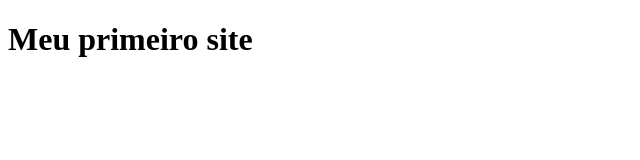
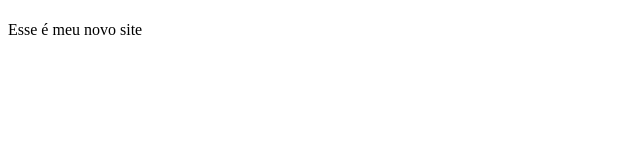
Before and after one commit to andressa224/2024-1B-meu-primeiro-site, a plain HTML site: page index.html in a window 1280 px wide. Shown: the whole page, without its empty margins (0-640 px from the left). Drawn offline with Linux system fonts and the light colour scheme.

Commit message:
Add files via upload

```diff
--- a/index.html
+++ b/index.html
@@ -1,3 +1,13 @@
 <!DOCTYPE html>
-<h1>Meu primeiro site</h1>
+<html lang="en">
+<head>
+    <meta charset="UTF-8">
+    <meta http-equiv="X-UA-Compatible" content="IE=edge">
+    <meta name="viewport" content="width=device-width, initial-scale=1.0">
+    <title>Andressa Books</title>
+</head>
+<body>
+    <h1></h1> Esse é meu novo site
+
+</body>
 </html>
--- /dev/null
+++ b/style.css
@@ -0,0 +1,7 @@
+:root{
+    --misty-rose: #ffe5ecff;
+    --pink: #ffc2d1ff;
+    --cherry-blossom-pink: #ffb3c6ff;
+    --bakermiller-pink: #ff8fabff;
+    --rosa-forte: #fb6f92ff;
+}
```
